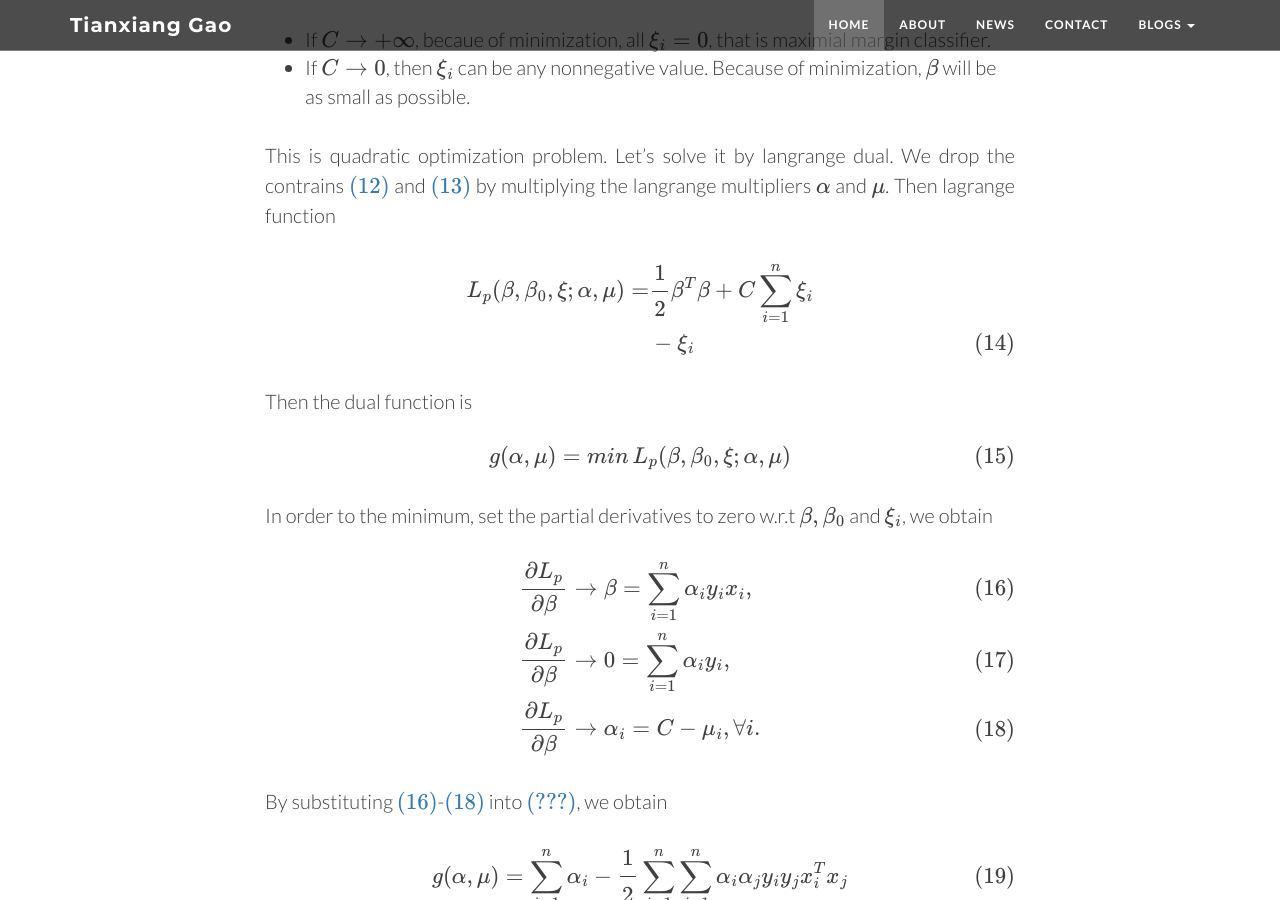
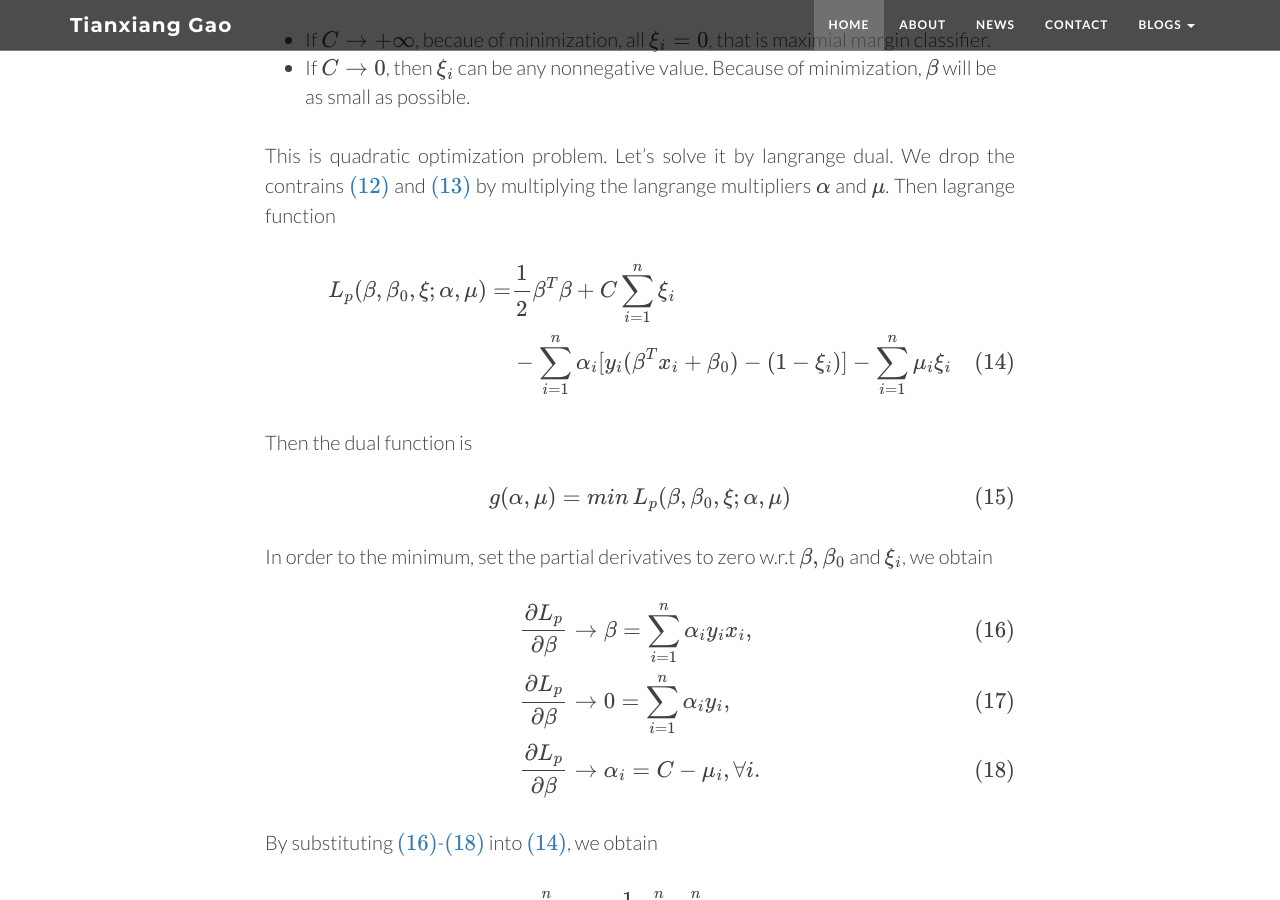
Before and after one commit to xuanix/blogs, a Jekyll site: the page built from _posts/2015-04-14-soft-margin.markdown, in a window 1280 px wide and 900 px high, scrolled down 3845 px. Built offline with Jekyll 4.4.1, drawn with Linux system fonts in a browser that asks for light colours; nearby versions of some CDN libraries; formulas are drawn with MathJax 3; comment, search, counter and statistics services are not loaded.

Commit message:
no space

```diff
--- a/_posts/2015-04-14-soft-margin.markdown
+++ b/_posts/2015-04-14-soft-margin.markdown
@@ -81,8 +81,8 @@
 This is quadratic optimization problem. Let's solve it by langrange dual. We drop the contrains \eqref{12} and \eqref{13} by multiplying the langrange multipliers $\alpha$ and $\mu$. Then lagrange function
 
 \begin{align}
-L_p(\beta, \beta_0,\xi; \alpha,\mu)= & \cfrac{1}{2}\beta^T\beta+C\sum_{i=1}^{n}\xi_i \nonumber \newline
-	& -\xi_i
+L_p(\beta, \beta_0,\xi; \alpha,\mu)=&\cfrac{1}{2}\beta^T\beta+C\sum_{i=1}^{n}\xi_i\nonumber\newline
+&-\sum_{i=1}^{n}\alpha_i[y_i(\beta^Tx_i+\beta_0)-(1 - \xi_i)]-\sum_{i=1}^{n}\mu_i\xi_i\label{14}
 \end{align}
 
 Then the dual function is
```
